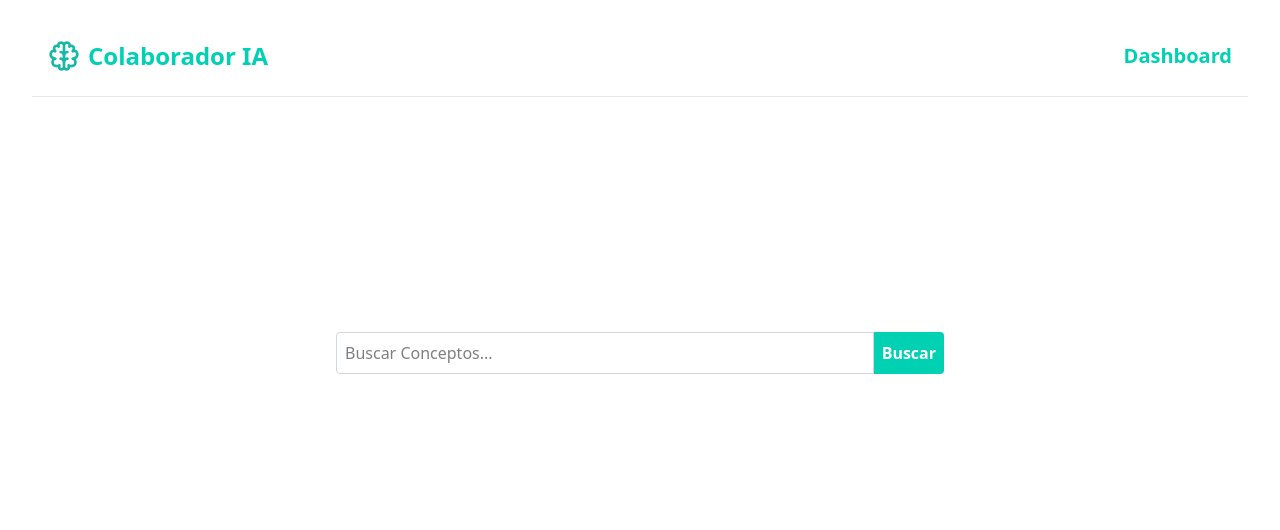
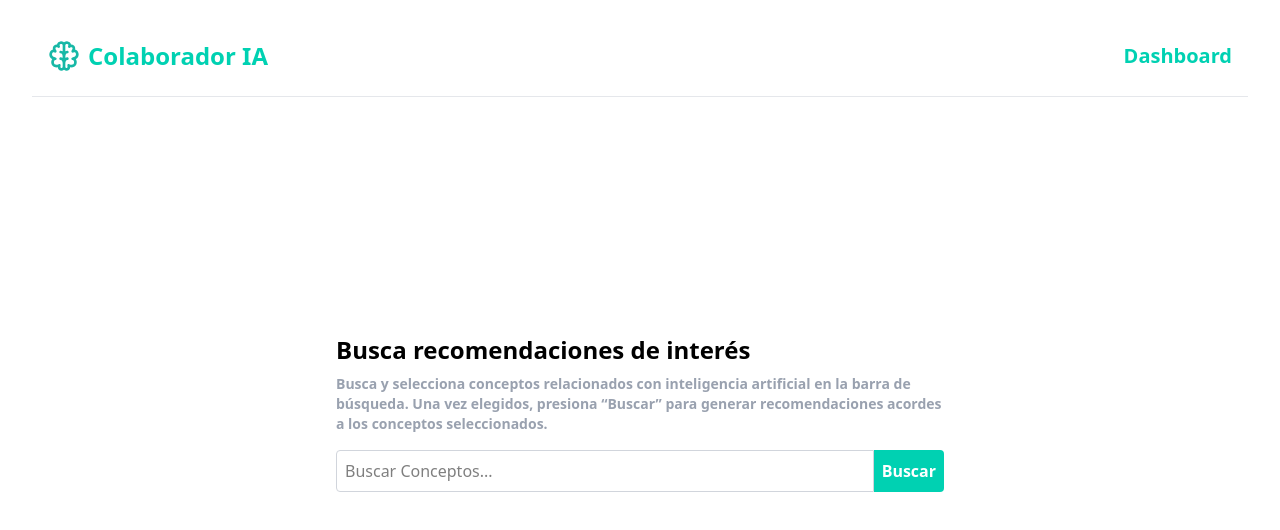
Before and after one commit to Enzlp/trabajo_tesis, a React (Vite) app in the folder frontend/: page / in a window 1280 px wide. Shown: the top 530 px of the page. Built offline with nearby package versions, Linux system fonts and the light colour scheme.

Commit message:
fix: problemas tags sobrepuestas barra de busqueda

```diff
--- a/frontend/src/pages/home/index.tsx
+++ b/frontend/src/pages/home/index.tsx
@@ -6,12 +6,10 @@ interface Concept {
   display_name: string;
 }
 
-
 export default function Home() {
   const [query, setQuery] = useState<string>("");
   const [results, setResults] = useState<Concept[]>([]);
-  const [selected, setSelected] = useState<Concept[]>([]); // Aca se van agregando los conceptos para el vector de usuario
-
+  const [selected, setSelected] = useState<Concept[]>([]);
   const navigate = useNavigate();
 
   useEffect(() => {
@@ -46,17 +44,25 @@ export default function Home() {
   };
 
   const searchRecommended = () => {
-    // Redirecciona a /results pasando la lista como state
-    if(selected.length > 0){
+    if (selected.length > 0) {
       navigate("/results", { state: { conceptList: selected } });
     }
   };
 
   return (
-    <div className="w-full min-h-120 relative">
-      {/* Search bar centrado */}
-      <div className="absolute top-1/2 left-1/2 transform -translate-x-1/2 -translate-y-1/2 w-1/2 z-10">
-        <div className="flex">
+    <div className="flex flex-col items-center justify-center min-h-150">
+      <div className="w-1/2 text-center">
+        <h1 className="text-2xl font-bold mb-2 text-start">
+          Busca recomendaciones de interés
+        </h1>
+        <p className="text-sm font-semibold text-gray-400 mb-4 text-start">
+          Busca y selecciona conceptos relacionados con inteligencia artificial
+          en la barra de búsqueda. Una vez elegidos, presiona “Buscar” para
+          generar recomendaciones acordes a los conceptos seleccionados.
+        </p>
+
+        {/* Search bar */}
+        <div className="relative flex">
           <input
             type="text"
             placeholder="Buscar Conceptos..."
@@ -64,14 +70,16 @@ export default function Home() {
             value={query}
             onChange={(e) => setQuery(e.target.value)}
           />
-          <button className="p-2 bg-[#00d1b2] text-white rounded-r font-semibold cursor-pointer" onClick={searchRecommended}>
+          <button
+            className="p-2 bg-[#00d1b2] text-white rounded-r font-semibold cursor-pointer"
+            onClick={searchRecommended}
+          >
             Buscar
           </button>
-        </div>
 
           {/* Dropdown */}
           {results.length > 0 && (
-          <ul className="absolute top-full left-0 right-0 bg-white border border-gray-300 rounded-b max-h-60 overflow-y-auto z-20">
+            <ul className="absolute top-full left-0 right-0 bg-white border border-gray-300 rounded-b max-h-60 overflow-y-auto z-20 text-start">
               {results.map((item) => (
                 <li
                   key={item.id}
@@ -85,9 +93,9 @@ export default function Home() {
           )}
         </div>
 
-      {/* Tags debajo, fuera del contenedor centrado */}
+        {/* Tags debajo del input */}
         {selected.length > 0 && (
-        <div className="absolute top-[60%] left-1/2 transform -translate-x-1/2 w-1/2 flex flex-wrap gap-2">
+          <div className="mt-4 flex flex-wrap justify-center gap-2">
             {selected.map((item) => (
               <div
                 key={item.id}
@@ -105,5 +113,6 @@ export default function Home() {
           </div>
         )}
       </div>
+    </div>
   );
 }
--- a/frontend/src/pages/results/index.tsx
+++ b/frontend/src/pages/results/index.tsx
@@ -12,7 +12,7 @@ export default function Results() {
 
 	console.log(conceptList)
     return (
-      <div>
+      <div className="min-h-screen bg-gray-100">
       </div>
     )
 }
```
Lines whose indentation alone changed are shown as unchanged.
